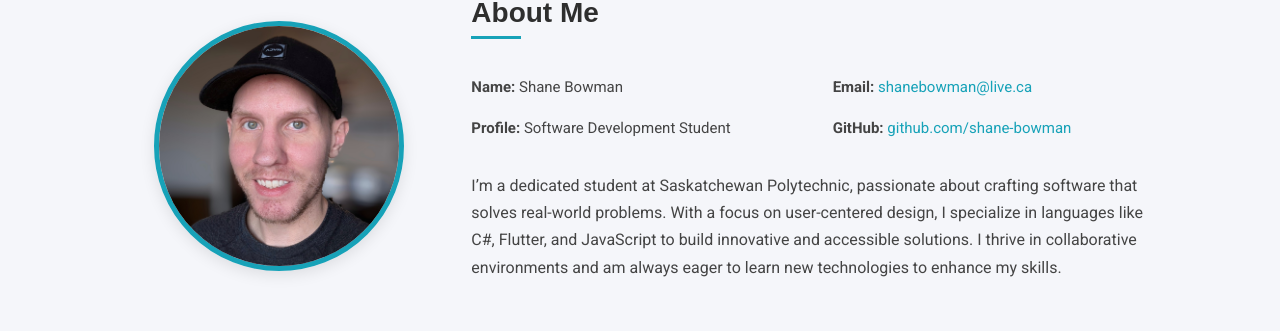
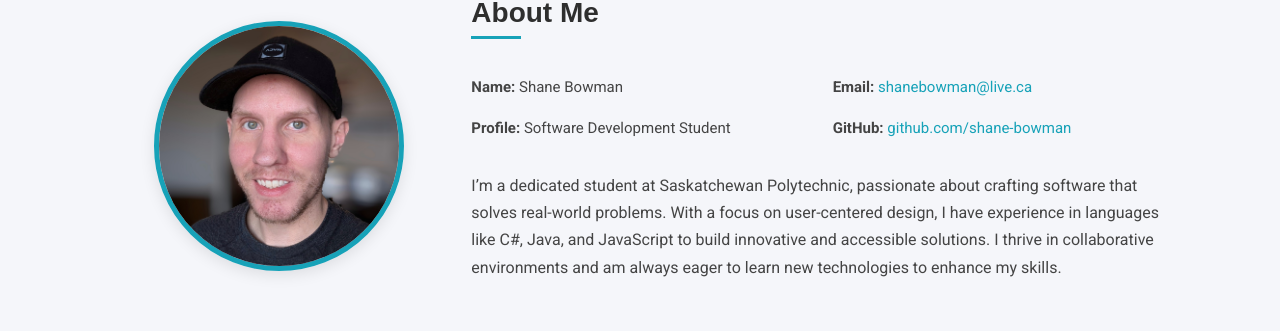
Before and after one commit to shane-bowman/shane-bowman, a plain HTML site: page index.html in a window 1280 px wide. Shown: the part 914-1245 px from the top of the page. Drawn offline with Linux system fonts and the light colour scheme.

Commit message:
Updated languages from flutter to java.

```diff
--- a/index.html
+++ b/index.html
@@ -79,7 +79,7 @@
             <p><strong>GitHub:</strong> <a href="https://github.com/shane-bowman">github.com/shane-bowman</a></p>
           </div>
           <div class="col-12 about-me">
-            <p>I’m a dedicated student at Saskatchewan Polytechnic, passionate about crafting software that solves real-world problems. With a focus on user-centered design, I specialize in languages like C#, Flutter, and JavaScript to build innovative and accessible solutions. I thrive in collaborative environments and am always eager to learn new technologies to enhance my skills.</p>
+            <p>I’m a dedicated student at Saskatchewan Polytechnic, passionate about crafting software that solves real-world problems. With a focus on user-centered design, I have experience in languages like C#, Java, and JavaScript to build innovative and accessible solutions. I thrive in collaborative environments and am always eager to learn new technologies to enhance my skills.</p>
           </div>
         </div>
       </div>
```
